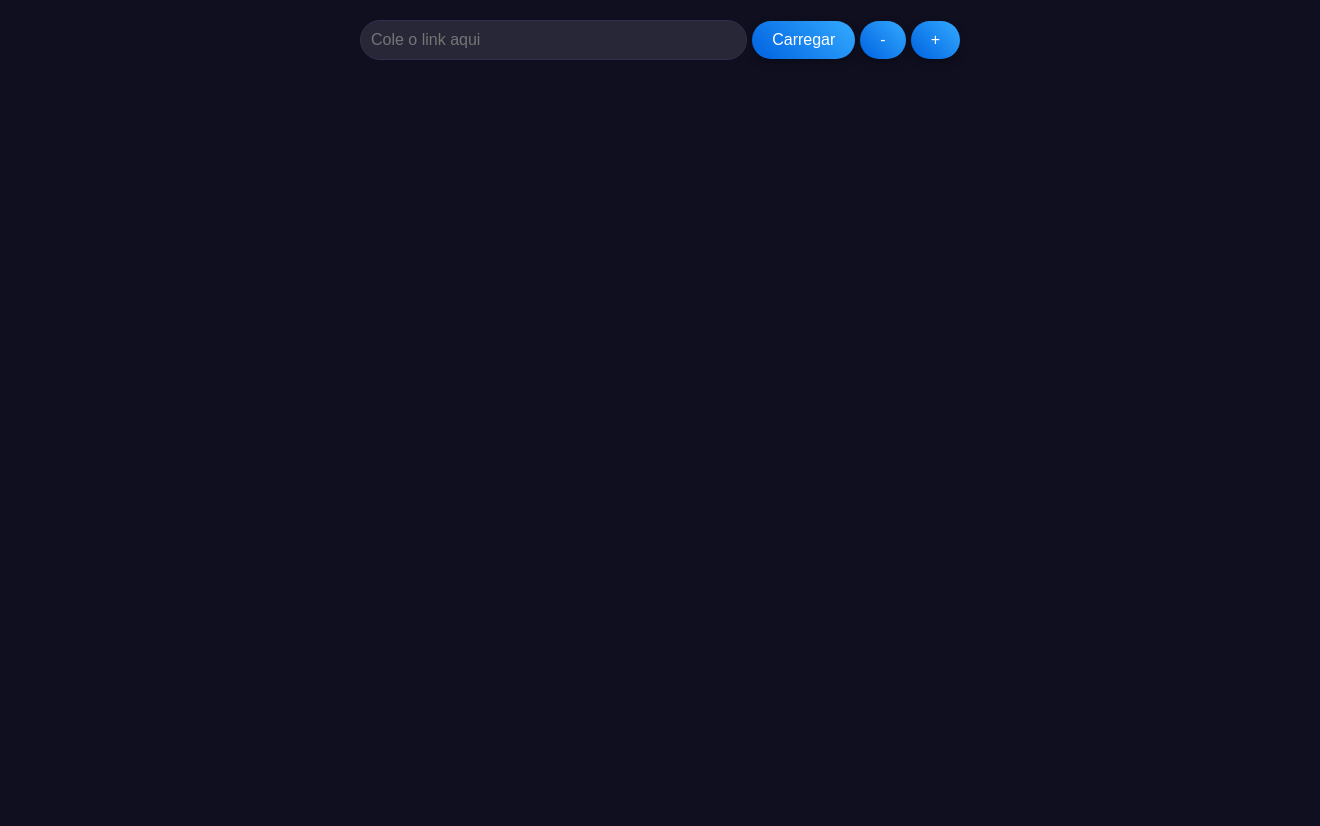
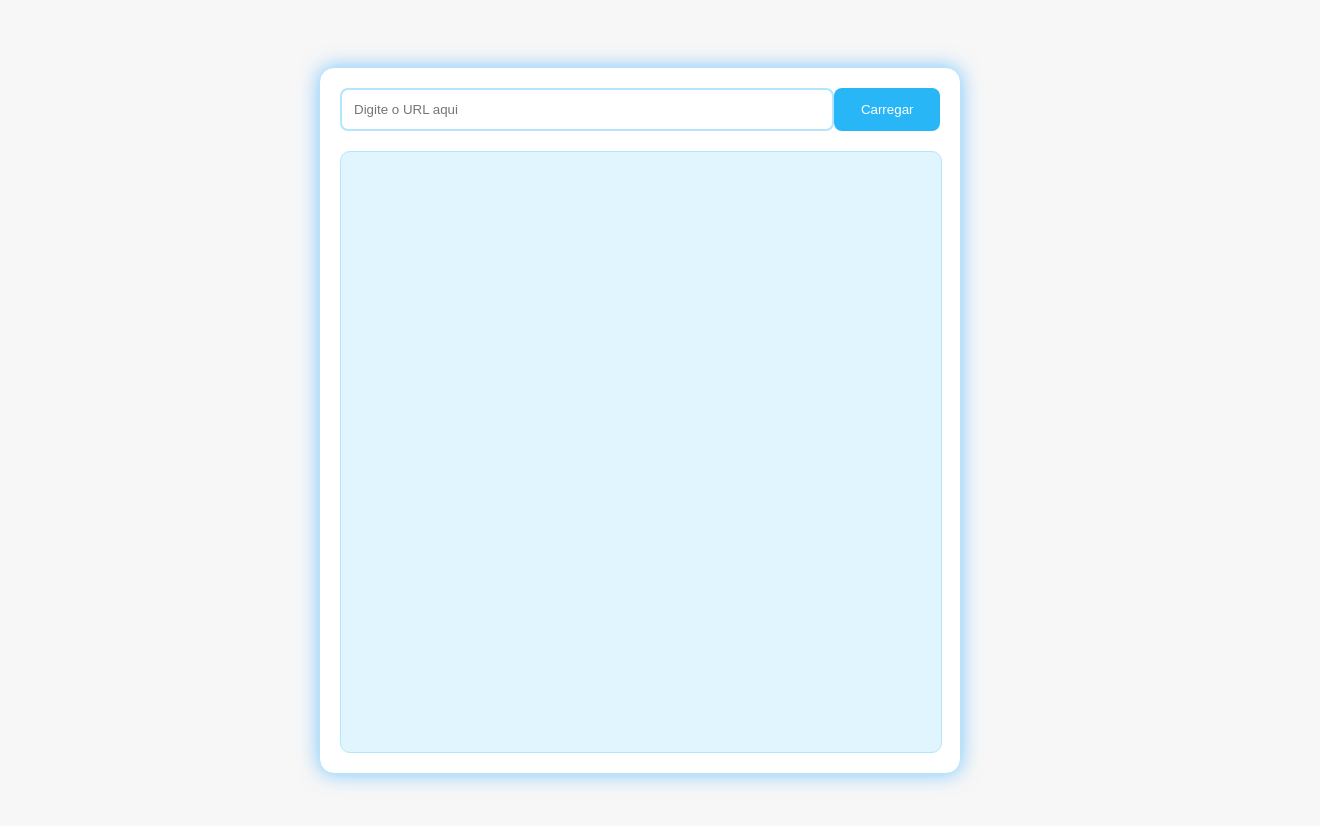
Before and after one commit to RAVELLSL/Ferramentas-Site, a plain HTML site: page index.html in a window 1280 px wide. Shown: the whole page, 1320 px wide, since content can reach past the window. Drawn offline with Linux system fonts and the light colour scheme.

Commit message:
Update index.html

```diff
--- a/index.html
+++ b/index.html
@@ -1,109 +1,112 @@
 <!DOCTYPE html>
-<html lang="pt-br">
+<html lang="pt">
 <head>
     <meta charset="UTF-8">
     <meta name="viewport" content="width=device-width, initial-scale=1.0">
-<title>Visualizador de Página</title>
+    <title>Página de Incorporação de Conteúdo Futurista</title>
     <style>
         body {
-  font-family: 'Segoe UI', Tahoma, Geneva, Verdana, sans-serif;
+            font-family: 'Orbitron', sans-serif;
+            background-color: #f7f7f7;
+            color: #333;
             margin: 0;
-  padding: 0;
-  background: #0f0f20; /* Dark background for futuristic feel */
+            padding-top: 20px;
+            display: flex;
+            justify-content: center;
+            align-items: center;
+            height: 100vh;
         }
 
         .container {
-  width: 100%;
+            text-align: center;
+            width: 90%;
+            max-width: 600px;
+            background: #ffffff;
             padding: 20px;
-  display: flex;
-  flex-direction: column;
-  align-items: center;
+            border-radius: 15px;
+            box-shadow: 0 0 20px rgba(0, 150, 255, 0.5);
+            border: 1px solid #b3e5fc;
         }
 
-form {
-  width: 100%;
-  max-width: 600px;
+        .input-group {
             display: flex;
-  align-items: center;
+            justify-content: space-between;
             margin-bottom: 20px;
         }
 
-input[type="text"] {
-  width: calc(100% - 90px);
-  padding: 10px;
-  border: 1px solid #303050; /* Subtle border */
-  background: rgba(255, 255, 255, 0.1); /* Slightly see-through */
-  border-radius: 20px; /* Rounded borders */
-  font-size: 16px;
-  color: #ddd; /* Light text color for visibility */
-  outline: none;
+        .content-area {
+            width: 100%;
+            height: 600px;
+            overflow-y: auto;
+            background-color: #e1f5fe;
+            border: 1px solid #b3e5fc;
+            border-radius: 10px;
         }
 
-button, .zoom-button {
-  padding: 10px 20px;
-  margin-left: 5px;
-  border: none;
-  border-radius: 20px; /* Match input field's border radius */
-  font-size: 16px;
-  cursor: pointer;
-  background: linear-gradient(45deg, #0062e0, #33aaff); /* Gradient effect */
-  box-shadow: 0 4px 10px rgba(0, 0, 0, 0.3); /* Shadow for depth */
-  color: white; /* White text */
-  transition: all 0.2s ease-in-out;
+        #url-input, button {
+            width: 80%;
+            padding: 12px;
+            border: 2px solid #b3e5fc;
+            border-radius: 8px;
+            transition: border-color 0.3s ease-in-out;
         }
 
-button:hover, .zoom-button:hover {
-  background: linear-gradient(45deg, #33aaff, #0062e0); /* Gradient hover effect */
-  transform: scale(1.05); /* Slight scale on hover */
-  box-shadow: 0 6px 15px rgba(0, 0, 0, 0.45); /* Larger shadow on hover */
+        #url-input:focus, button:focus {
+            outline: none;
+            border-color: #80d8ff;
         }
 
-#embeddedPage {
-  width: 100%;
-  height: 100vh;
+        button {
+            width: 18%;
+            padding: 12px;
+            background-color: #29b6f6;
+            color: white;
             border: none;
-  transform-origin: top left;
+            border-radius: 8px;
+            cursor: pointer;
+            transition: background-color 0.3s;
         }
 
-input:focus, button:focus, .zoom-button:focus {
-  outline: none;
-  border: 1px solid #33aaff; /* Focus style */
+        button:hover {
+            background-color: #039be5;
         }
 
     </style>
 </head>
 <body>
     <div class="container">
-  <form id="linkForm">
-    <input type="text" id="pageLink" name="pageLink" placeholder="Cole o link aqui" required>
-    <button type="submit">Carregar</button>
-    <button class="zoom-button" id="zoomOut">-</button>
-    <button class="zoom-button" id="zoomIn">+</button>
-  </form>
-  <iframe id="embeddedPage" src=""></iframe>
+        <div class="input-group">
+            <input type="text" id="url-input" placeholder="Digite o URL aqui">
+            <button onclick="loadContent()">Carregar</button>
         </div>
+        <div id="content-display" class="content-area"></div>
+    </div>
+
     <script>
-document.getElementById('linkForm').addEventListener('submit', function(event) {
-  event.preventDefault();
-  loadPage();
-  document.getElementById('pageLink').value = ''; // Clear input field after loading
-});
+        function loadContent() {
+            var url = document.getElementById('url-input').value;
+            var displayArea = document.getElementById('content-display');
 
-function loadPage() {
-  var pageLink = document.getElementById('pageLink').value;
-  document.getElementById('embeddedPage').src = pageLink;
+            displayArea.innerHTML = ''; // Limpar conteúdo anterior
+
+            if (url) {
+                var iframe = document.createElement('iframe');
+                iframe.src = url;
+                iframe.style.width = "100%";
+                iframe.style.height = "100%";
+                iframe.style.border = "none";
+                displayArea.appendChild(iframe);
+            } else {
+                displayArea.innerHTML = "<p>Por favor, insira um URL válido. Note que alguns sites podem incluir anúncios que não podemos controlar.</p>";
+            }
         }
 
-// Zoom functions
-var zoomLevel = 1;
-document.getElementById('zoomIn').addEventListener('click', function() {
-  zoomLevel = Math.min(2, zoomLevel + 0.1);
-  document.getElementById('embeddedPage').style.transform = 'scale(' + zoomLevel + ')';
-});
-
-document.getElementById('zoomOut').addEventListener('click', function() {
-  zoomLevel = Math.max(0.1, zoomLevel - 0.1);
-  document.getElementById('embeddedPage').style.transform = 'scale(' + zoomLevel + ')';
+        // Evento para carregar conteúdo ao pressionar Enter
+        document.getElementById('url-input').addEventListener('keypress', function(event) {
+            if (event.key === 'Enter') {
+                loadContent();
+                event.preventDefault();
+            }
         });
     </script>
 </body>
```
Lines whose indentation alone changed are shown as unchanged.
